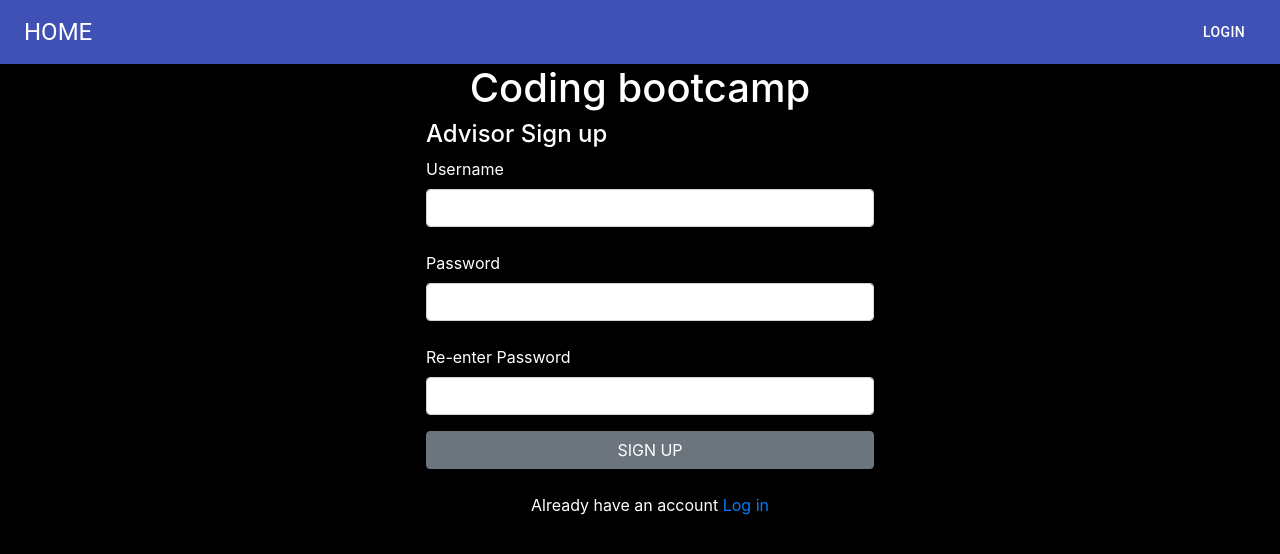
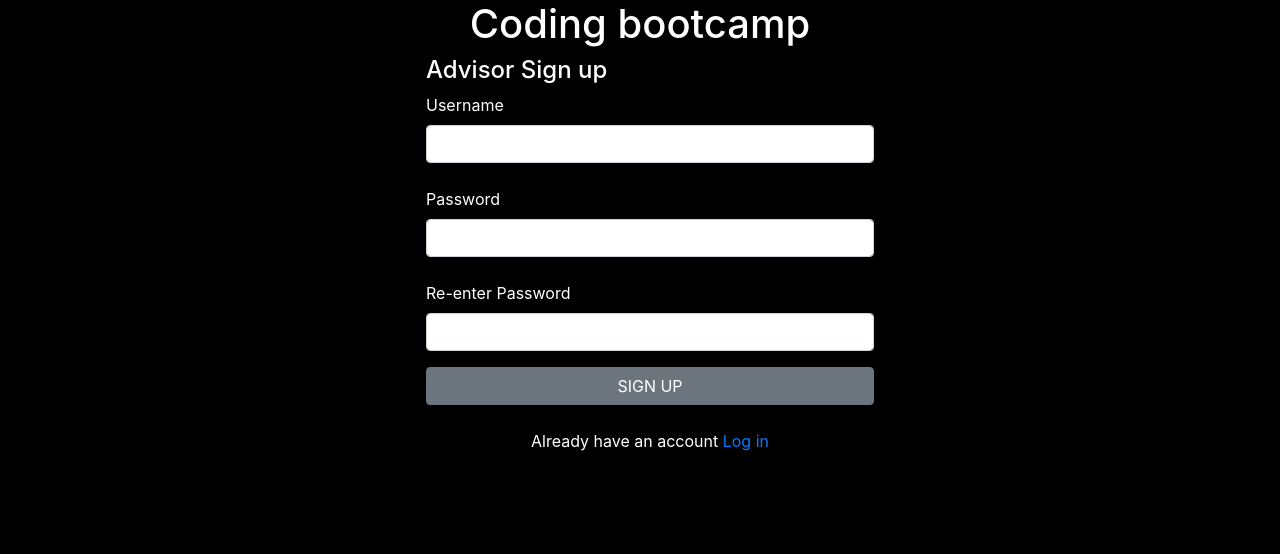
Before and after one commit to jthang3/schoolClient, a React (Create React App) app: page / in a window 1280 px wide. Shown: the top 554 px of the page. Built offline with nearby package versions, Linux system fonts and the light colour scheme.

Commit message:
6/17/2020

```diff
--- a/src/App.js
+++ b/src/App.js
@@ -2,7 +2,7 @@ import React,{useState,useEffect} from 'react';
 import "bootstrap/dist/css/bootstrap.css";
 import './App.css';
 import Auth from "./auth/Auth"
-import Header from "./components/Navigation";
+//import Header from "./components/Navigation";
 import {BrowserRouter as Router} from "react-router-dom";
 import AdvisorSignUpForm from "./auth/AdvisorSignUpForm";
 import StudentSignUpForm from "./components/Student/StudentSignUpForm";
@@ -77,7 +77,7 @@ function App() {
   return (
     <div className = "centerMe">
       <Router>
-        <Header clearToken = {clearToken} user = {user}log = {login} updateLog = {updateLog}/>
+        {/* <Header clearToken = {clearToken} user = {user}log = {login} updateLog = {updateLog}/> */}
         <h1 id = "code">Coding bootcamp</h1>
         {updatedView()}
       </Router>
```
